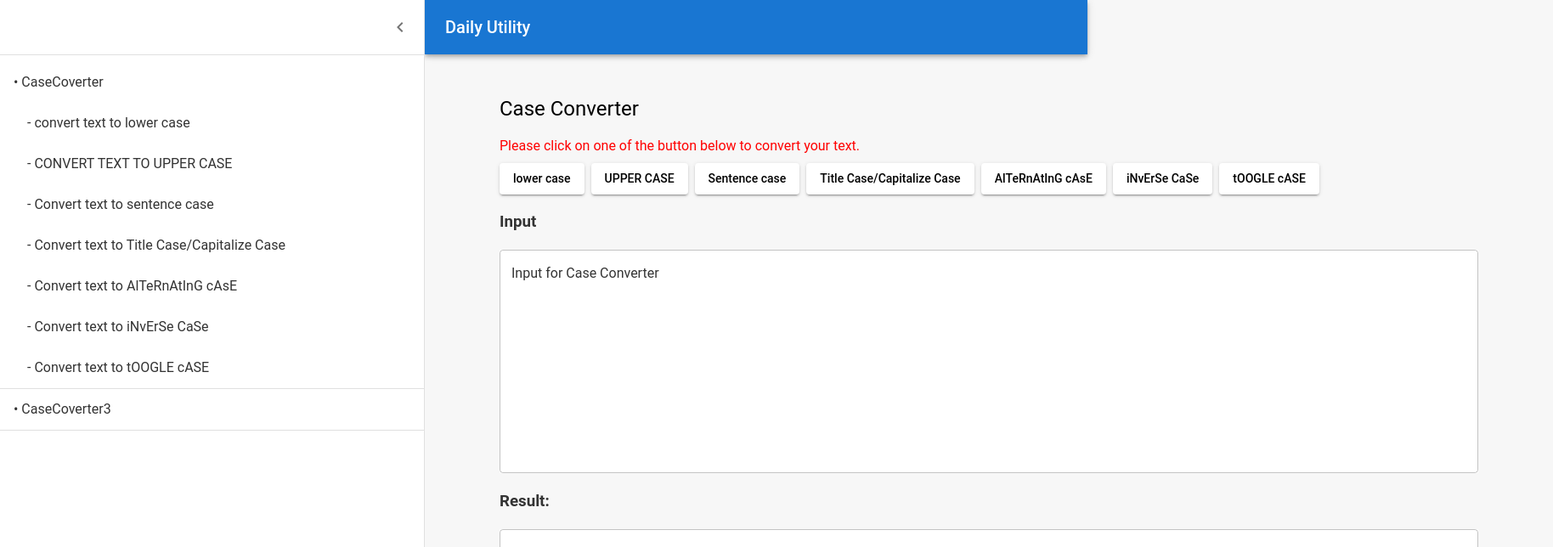
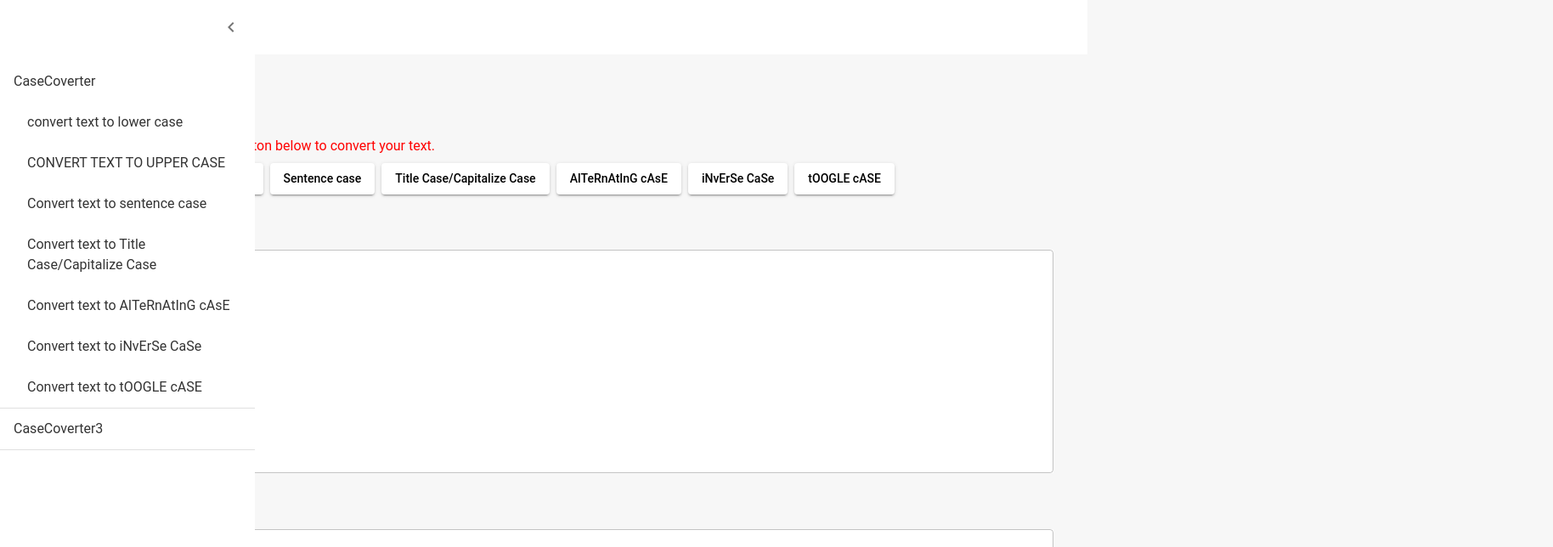
Before and after one commit to aryatsriv/TextUtility, a React (Vite) app in the folder FE/: page / in a window 1280 px wide. Both pictures are taken after a click on the element "Daily Utility". Shown: the top 644 px of the page at 85% size, 1828 px wide, since content can reach past the window. Built offline with nearby package versions, Linux system fonts and the light colour scheme.

Commit message:
Sidedrawer styling changes and other cosmetic changes

```diff
--- a/FE/src/StartPage.jsx
+++ b/FE/src/StartPage.jsx
@@ -20,7 +20,7 @@ const StartPage = () => {
     <Box sx={{ display: 'flex' }}>
       <TopMenuBar open={open} handleDrawerOpen={handleDrawerOpen} />
       <SideDrawer open={open} handleDrawerClose={handleDrawerClose} />
-      <Main open={open}>
+      <Main open={false}>
         <Box sx={{ width: "100vw" }}>
           <DrawerHeader />
           <Outlet className="outlet-main" />
--- a/FE/src/shared/menu/AppBarStyling.jsx
+++ b/FE/src/shared/menu/AppBarStyling.jsx
@@ -1,7 +1,7 @@
 import { styled } from "@mui/material";
 import MuiAppBar from '@mui/material/AppBar'
 
-const DrawerWidth = 500;
+const DrawerWidth = 300;
 
 const AppBar = styled(MuiAppBar, {
   shouldForwardProp: (prop) => prop !== 'open',
--- a/FE/src/shared/menu/TopMenuBar.jsx
+++ b/FE/src/shared/menu/TopMenuBar.jsx
@@ -6,14 +6,24 @@ import MenuIcon from '@mui/icons-material/Menu';
 import { AppBar } from './AppBarStyling';
 
 export default function TopMenuBar({ open, handleDrawerOpen }) {
+  const theme = useTheme()
   return (
-    <AppBar position="fixed" open={open} onClick={handleDrawerOpen}>
+    <AppBar position="fixed"
+      open={open}
+      onClick={handleDrawerOpen}
+      sx={{
+        backgroundColor: theme.palette.background.paper,
+        boxShadow: 'none'
+      }}>
       <Toolbar>
         <IconButton
-          color="inherit"
           aria-label="open drawer"
           edge="start"
-          sx={{ mr: 2, ...(open && { display: 'none' }) }}
+          sx={{
+            color: theme.palette.text.primary,
+            mr: 2,
+            ...(open && { display: 'none' })
+          }}
         >
           <MenuIcon />
         </IconButton>
@@ -22,6 +32,5 @@ export default function TopMenuBar({ open, handleDrawerOpen }) {
         </Typography>
       </Toolbar>
     </AppBar>
-
   );
 }
--- a/FE/src/shared/menu/drawer/SideDrawer.jsx
+++ b/FE/src/shared/menu/drawer/SideDrawer.jsx
@@ -10,14 +10,17 @@ const SideDrawer = ({ open, handleDrawerClose }) => {
       sx={{
         width: DrawerWidth,
         flexShrink: 0,
-        '& .MuiDrawer-paper': { width: DrawerWidth, boxSizing: 'border-box' },
+        '& .MuiDrawer-paper': {
+          width: DrawerWidth,
+          boxSizing: 'border-box',
+          border: 'none'
+        },
       }}
       variant="persistent"
       anchor="left"
       open={open}
     >
       <SideDrawerHeader handleDrawerClose={handleDrawerClose} />
-      <Divider />
       <SideDrawerContent />
     </Drawer>
   );
--- a/FE/src/shared/menu/drawer/SideDrawerContent.jsx
+++ b/FE/src/shared/menu/drawer/SideDrawerContent.jsx
@@ -29,7 +29,10 @@ const SideDrawerContent = () => {
 				<span key={item.id} >
 					<ListItem disablePadding onClick={() => { navigate(item.url) }}>
 						<ListItemButton>
-							<ListItemText primary={"•  " + item.menuText} />
+							<ListItemText
+								primary={item.menuText}
+								sx={{ fontWeight: 'bold' }}
+							/>
 						</ListItemButton>
 					</ListItem>
 					{item.children && (
@@ -37,7 +40,7 @@ const SideDrawerContent = () => {
 							{item.children.map((child) => (
 								<ListItem key={child.id} sx={{ pl: 2 }} disablePadding onClick={() => { navigate(item.url + "/" + child.url) }}>
 									<ListItemButton>
-										<ListItemText primary={"- " + child.menuText} />
+										<ListItemText primary={child.menuText} />
 									</ListItemButton>
 								</ListItem>
 							))}
```
